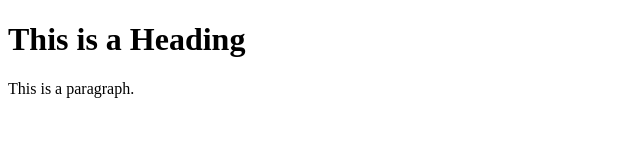
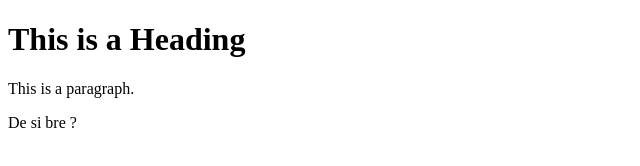
Before and after one commit to Andrijaxj12/WB, a plain HTML site: page index.html in a window 1280 px wide. Shown: the full height of the page, 0-640 px from the left. Drawn offline with Linux system fonts and the light colour scheme.

Commit message:
Dodat novi paragraf

```diff
--- a/index.html
+++ b/index.html
@@ -7,6 +7,7 @@
 
 <h1>This is a Heading</h1>
 <p>This is a paragraph.</p>
+<p>De si bre ? </p>
 
 </body>
 </html>
```
